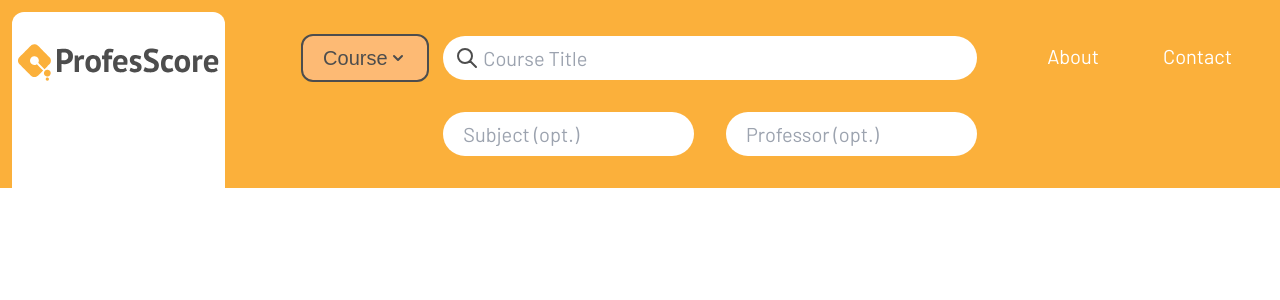
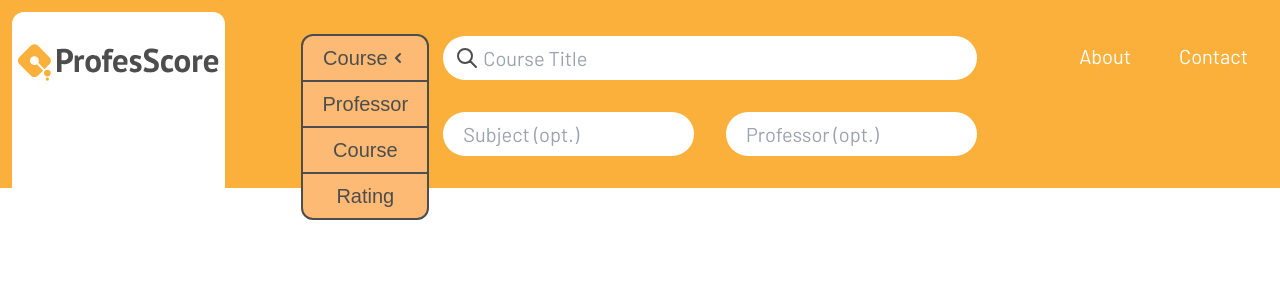
Before and after one commit to charlescohanlon/ProfesScore, a Next.js app: page /results in a window 1280 px wide. Both pictures are taken after a click on the link "Course". Shown: the top 300 px of the page. Built offline with nearby package versions, Linux system fonts and the light colour scheme.

Commit message:
fix dropdown add favicon

```diff
--- a/components/NavbarLinks.tsx
+++ b/components/NavbarLinks.tsx
@@ -6,15 +6,15 @@ interface NavbarLinksProps {
 }
 
 const NavbarLinks: FC<NavbarLinksProps> = ({ extraClasses }): JSX.Element => {
-  const commonClasses = "px-1 xs:px-4 sm:px-2 xl:mx-6 hover:scale-105";
+  const commonClasses = "px-1 xs:px-4 sm:px-2 xl:mx-4 hover:scale-105";
   return (
     <div
       className={
-        "absolute h-10 xs:h-14 mt-2 flex items-center top-0 right-0 text-center text-lg font-Barlow " +
+        "absolute top-0 right-0 h-10 xs:h-14 mt-2 text-lg text-center font-Barlow flex items-center " +
         "sm:h-20 sm:mt-0 sm:text-sm " +
         "md:h-24 md:text-base " +
         "lg:h-28 lg:text-lg lg:right-2 " +
-        "xl:text-xl xl:right-4 " +
+        "xl:text-xl xl:right-2 " +
         extraClasses
       }
     >
--- a/components/Results/ResultsNavbar.tsx
+++ b/components/Results/ResultsNavbar.tsx
@@ -5,15 +5,7 @@ import Logo from "../Logo";
 import NavbarLinks from "../NavbarLinks";
 import { SearchType } from "../Search/SearchHome";
 
-interface ResultsNavbarProps {
-  dropdownIsSelected: boolean;
-  toggleDropdown: Function;
-}
-
-const ResultsNavbar: FC<ResultsNavbarProps> = ({
-  dropdownIsSelected,
-  toggleDropdown,
-}): JSX.Element => {
+const ResultsNavbar: FC = (): JSX.Element => {
   const [selectedOption, setSelectedOption] = useState<SearchType>("Course");
 
   function updateSelectedOption(newOption: SearchType): void {
@@ -51,8 +43,6 @@ const ResultsNavbar: FC<ResultsNavbarProps> = ({
               <ResultsSearchDropdown
                 selectedOption={selectedOption}
                 updateSelectedOption={updateSelectedOption}
-                dropdownIsSelected={dropdownIsSelected}
-                toggleDropdown={toggleDropdown}
               ></ResultsSearchDropdown>
             </div>
             <div className="w-full sm:w-6/12 md:w-5/12 2xl:w-4/12 ml-1 mr-2 sm:mx-0.5 md:mx-1 lg:mx-2">
--- a/components/Results/ResultsSearchDropdown.tsx
+++ b/components/Results/ResultsSearchDropdown.tsx
@@ -1,19 +1,38 @@
-import React, { FC, useState } from "react";
+import React, { FC, useState, useRef, useEffect } from "react";
 import { SearchType } from "../Search/SearchHome";
 
 interface ResultsSearchDropdownProps {
   selectedOption: SearchType;
   updateSelectedOption: Function;
-  dropdownIsSelected: boolean;
-  toggleDropdown: Function;
 }
 
 const ResultsSearchDropdown: FC<ResultsSearchDropdownProps> = ({
   selectedOption,
   updateSelectedOption,
-  dropdownIsSelected,
-  toggleDropdown,
 }): JSX.Element => {
+  const [dropdownIsSelected, setDropdownIsSelected] = useState(false);
+  const dropdownRef = useRef<any>(null);
+
+  function toggleDropdown() {
+    setDropdownIsSelected(!dropdownIsSelected);
+  }
+
+  function deselectDropdown() {
+    setDropdownIsSelected(false);
+  }
+
+  useEffect(() => {
+    function handleNotDropdownClicked({ target }: MouseEvent) {
+      if (dropdownRef.current && !dropdownRef.current.contains(target)) {
+        deselectDropdown();
+      }
+    }
+    document.addEventListener("mousedown", handleNotDropdownClicked);
+    return () => {
+      document.removeEventListener("mousedown", handleNotDropdownClicked); // Unbind the event listener on clean up
+    };
+  }, [dropdownRef]);
+
   const dropdown: JSX.Element = (
     <div
       className={
@@ -27,19 +46,28 @@ const ResultsSearchDropdown: FC<ResultsSearchDropdownProps> = ({
     >
       <a
         className="px-0.5 py-2 "
-        onClick={() => updateSelectedOption("Professor")}
+        onClick={() => {
+          updateSelectedOption("Professor");
+          deselectDropdown();
+        }}
       >
         Professor
       </a>
       <a
         className="px-0.5 py-2 border-t-2 border-brandGray"
-        onClick={() => updateSelectedOption("Course")}
+        onClick={() => {
+          updateSelectedOption("Course");
+          deselectDropdown();
+        }}
       >
         Course
       </a>
       <a
         className="px-0.5 py-2 border-t-2 border-brandGray"
-        onClick={() => updateSelectedOption("Rating")}
+        onClick={() => {
+          updateSelectedOption("Rating");
+          deselectDropdown();
+        }}
       >
         Rating
       </a>
@@ -47,7 +75,10 @@ const ResultsSearchDropdown: FC<ResultsSearchDropdownProps> = ({
   );
 
   return (
-    <div className="text-brandGray text-center text-xl sm:text-xs md:text-sm lg:text-lg xl:text-xl cursor-pointer select-none">
+    <div
+      ref={dropdownRef}
+      className="text-brandGray text-center text-xl sm:text-xs md:text-sm lg:text-lg xl:text-xl cursor-pointer select-none"
+    >
       <a
         id="SearchDropdown"
         onClick={() => toggleDropdown()}
--- a/components/Search/SearchSliderInput.tsx
+++ b/components/Search/SearchSliderInput.tsx
@@ -19,8 +19,8 @@ const SearchSliderInput: FC<SearchGenericInputProps> = ({
           : null
       }
       className={
-        "w-14 sm:w-14 lg:w-20 py-2 rounded-full font-Barlow text-brandGray bg-white text-center" +
-        " hover:shadow-inputShadow focus:outline-none text-lg sm:text-sm md:text-base lg:text-lg xl:text-xl"
+        "w-14 sm:w-14 lg:w-20 py-2 rounded-full font-Barlow text-brandGray bg-white text-center " +
+        "hover:shadow-inputShadow focus:outline-none text-lg sm:text-sm md:text-base lg:text-lg xl:text-xl"
       }
     />
   );
--- a/pages/_app.tsx
+++ b/pages/_app.tsx
@@ -6,7 +6,7 @@ function ProfesScore({ Component, pageProps }: AppProps) {
   return (
     <>
       <Head>
-        <link rel="shortcut icon" href="/public/images/ProfesScore.ico" />
+        <link rel="shortcut icon" href="/favicon.ico" />
         <title>ProfesScore</title>
       </Head>
 
--- a/pages/results.tsx
+++ b/pages/results.tsx
@@ -9,30 +9,10 @@ export const getStaticProps: GetStaticProps = async () => {
 };
 
 const Results: NextPage = (): JSX.Element => {
-  const [dropdownIsSelected, setDropdownIsSelected] = useState(false); // ask Carlos if there is a better way to do this
-
-  function toggleDropdown() {
-    // debugger;
-    setDropdownIsSelected(true);
-  }
-
-  function deselectDropdown() {
-    setDropdownIsSelected(false);
-  }
-
   return (
-    <div
-      onClick={({ target }) =>
-        target instanceof HTMLAnchorElement && target.id === "SearchDropdown" // closes dropdown menu when click away
-          ? null
-          : deselectDropdown()
-      }
-    >
-      <ResultsNavbar
-        dropdownIsSelected={dropdownIsSelected}
-        toggleDropdown={toggleDropdown}
-      ></ResultsNavbar>
-    </div>
+    <>
+      <ResultsNavbar></ResultsNavbar>
+    </>
   );
 };
 
```
Also changed, not shown: 1 other file (tests, documents, lock files or other folders).
